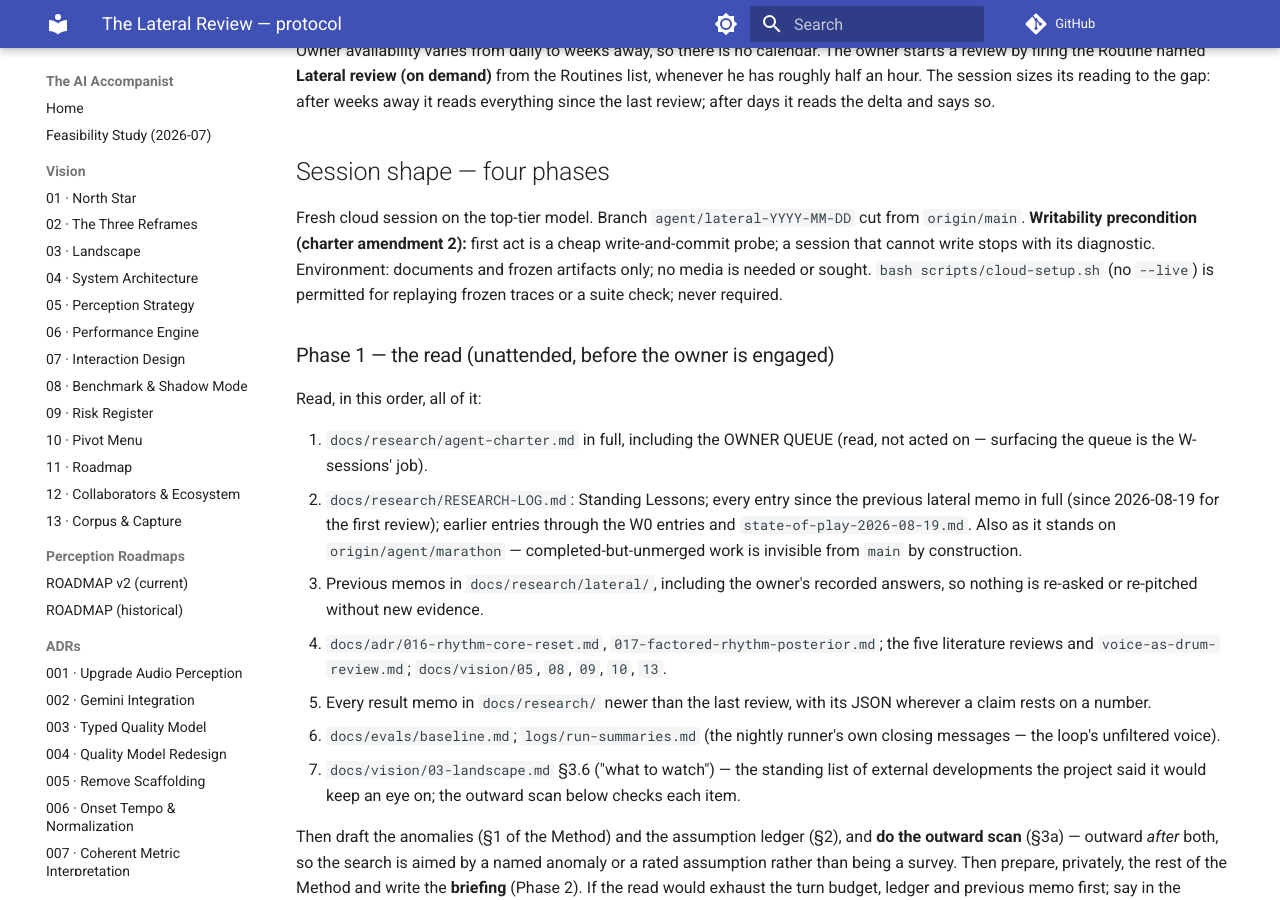
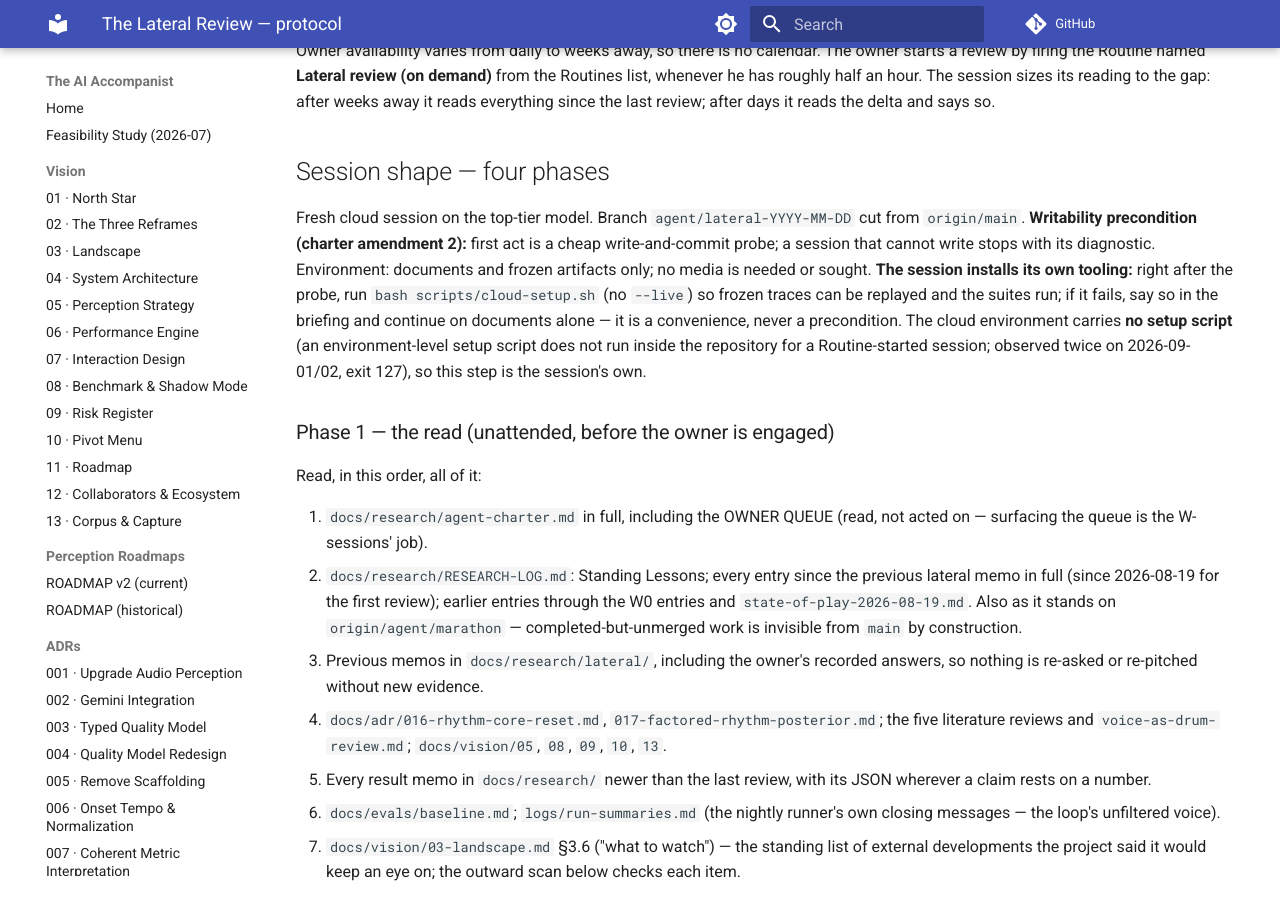
Before and after one commit to ben-juodvalkis/musical-perception, an MkDocs documentation site: the page built from docs/research/lateral-review-protocol.md, in a window 1280 px wide and 900 px high, scrolled down 874 px. Built offline with MkDocs 1.6.1 and Material for MkDocs 9.7.7, drawn with Linux system fonts in a browser that asks for light colours; comment, search, counter and statistics services are not loaded; some of the changed text lies outside the part shown.

Commit message:
lateral review: the session installs its own tooling; environment setup script left empty
An environment-level setup script does not run inside the repository for
a Routine-started session (exit 127 twice). The protocol now has the
session run scripts/cloud-setup.sh itself after the probe, non-fatally,
and records that the environment's setup-script box stays empty.

Co-Authored-By: Claude Fable 5.1 <noreply@anthropic.com>
Claude-Session: https://claude.ai/code/session_01P5Hns87dyTRUrE8Ahuxw3u

````diff
--- a/docs/research/lateral-review-protocol.md
+++ b/docs/research/lateral-review-protocol.md
@@ -51,8 +51,14 @@ Fresh cloud session on the top-tier model. Branch
 precondition (charter amendment 2):** first act is a cheap
 write-and-commit probe; a session that cannot write stops with its
 diagnostic. Environment: documents and frozen artifacts only; no media is
-needed or sought. `bash scripts/cloud-setup.sh` (no `--live`) is
-permitted for replaying frozen traces or a suite check; never required.
+needed or sought. **The session installs its own tooling:** right after
+the probe, run `bash scripts/cloud-setup.sh` (no `--live`) so frozen
+traces can be replayed and the suites run; if it fails, say so in the
+briefing and continue on documents alone — it is a convenience, never a
+precondition. The cloud environment carries **no setup script** (an
+environment-level setup script does not run inside the repository for a
+Routine-started session; observed twice on 2026-09-01/02, exit 127), so
+this step is the session's own.
 
 ### Phase 1 — the read (unattended, before the owner is engaged)
 
@@ -360,7 +366,8 @@ from a session starts its fresh session with no repository attached
 would have been missing too). Settings: repository
 `ben-juodvalkis/musical-perception`, branch `main`; environment
 *musical perception research*; the top-tier model; no schedule (fired by
-hand); push notification on. The prompt:
+hand); push notification on; **the environment's setup-script box left
+empty** (see *Session shape* above). The prompt:
 
 ```
 You are running the LATERAL REVIEW for the musical-perception research
````
Also changed, not shown: .claude/commands/lateral-review.md (+3 -1 lines).
